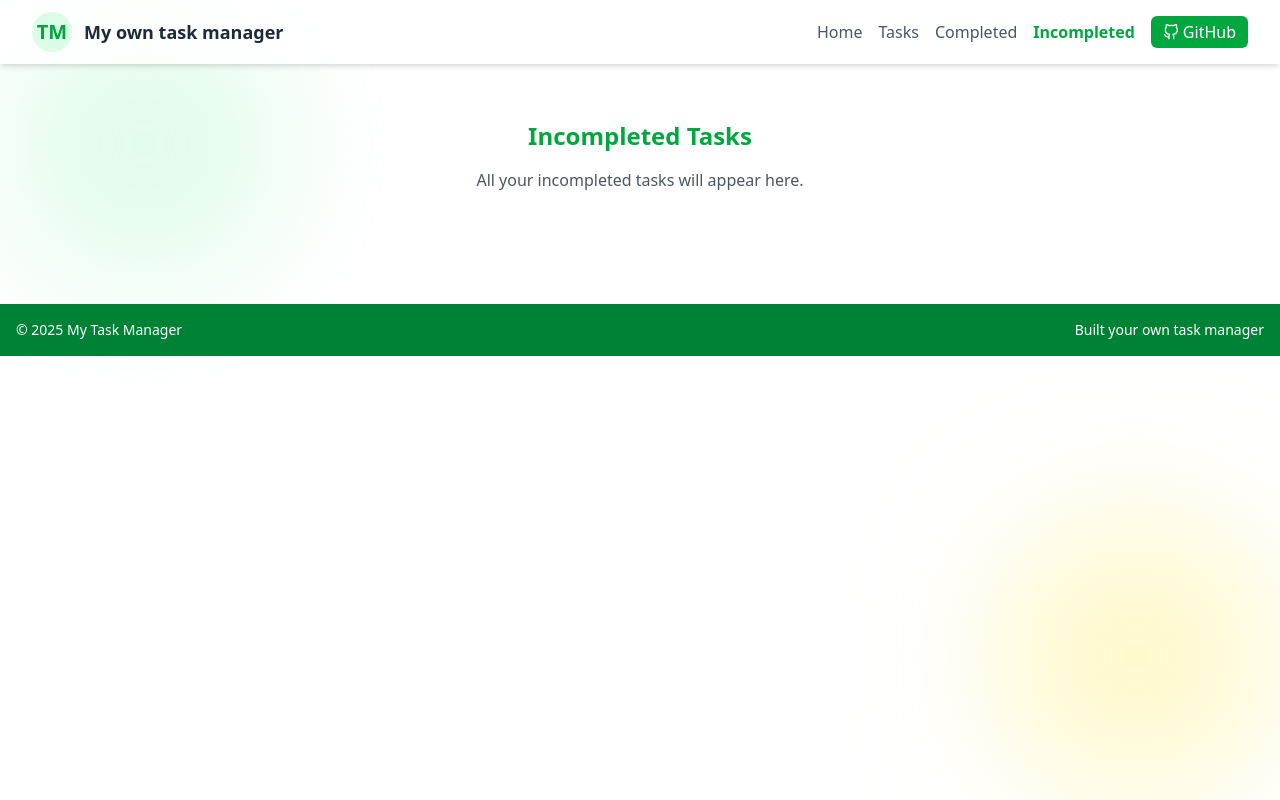
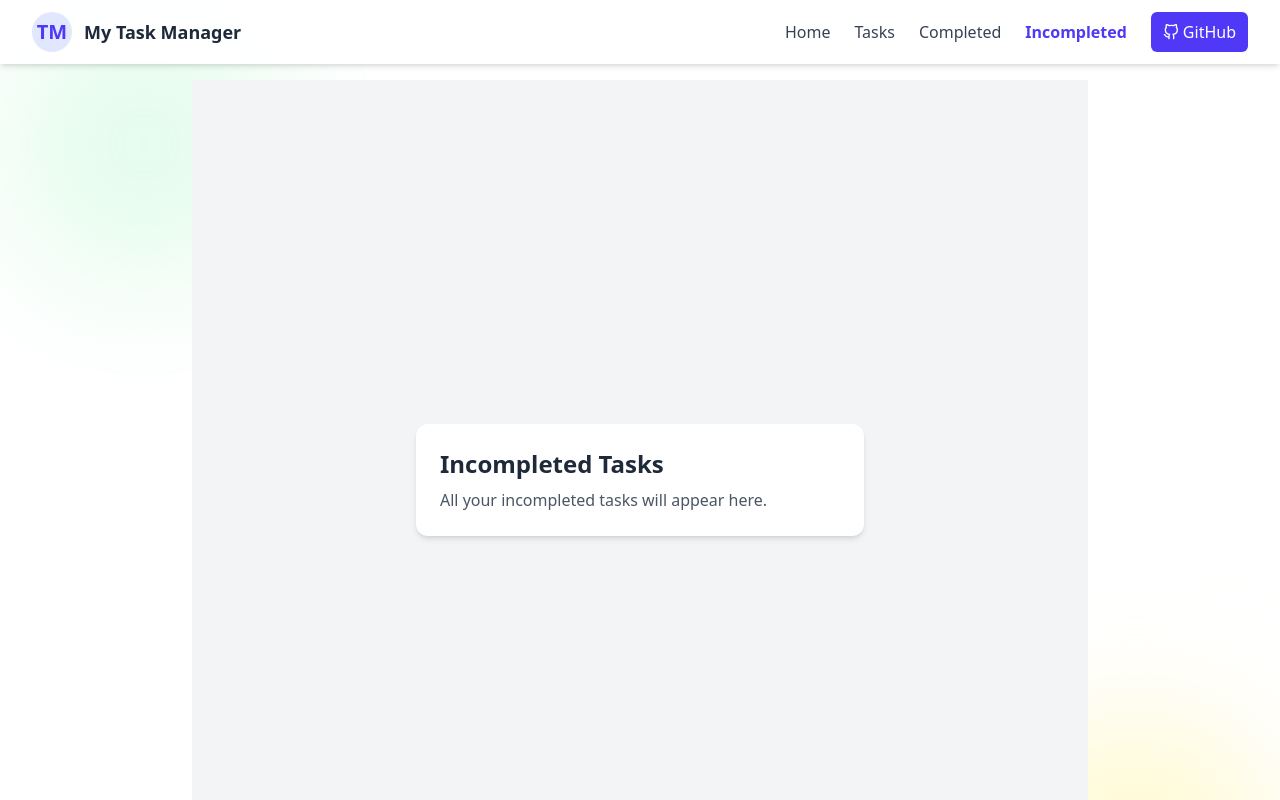
Before and after one commit to prosahme/task-manager, a React (Vite) app: page /incompleted in a window 1280 px wide. Shown: the top 800 px of the page. Built offline with nearby package versions, Linux system fonts and the light colour scheme.

Commit message:
Update header, home, taskApp, completed and incomplete parts

```diff
--- a/src/components/Layout/Header.jsx
+++ b/src/components/Layout/Header.jsx
@@ -8,8 +8,8 @@
   const [isOpen, setIsOpen] = useState(false);
 
   const linkClass = (path) =>
-    `hover:text-green-600 transition-colors duration-200 ${
-      location.pathname === path ? "text-green-600 font-bold" : "text-gray-600"
+    `hover:text-indigo-500 transition-colors duration-200 ${
+      location.pathname === path ? "text-indigo-600 font-bold" : "text-gray-700"
     }`;
 
   const navLinks = [
@@ -20,8 +20,9 @@
   ];
 
   return (
-    <header className="w-full fixed top-0 left-0 z-50 bg-white/80 backdrop-blur-md shadow-md">
+    <header className="w-full fixed top-0 left-0 z-50 bg-white/90 backdrop-blur-md shadow-md">
       <div className="max-w-7xl mx-auto flex items-center justify-between px-4 md:px-8 py-3">
+        {/* Logo */}
         <motion.div
           className="flex items-center space-x-3"
           initial={{ y: -18, opacity: 0 }}
@@ -29,17 +30,18 @@
           transition={{ type: "spring", stiffness: 350, damping: 22 }}
         >
           <Link to="/" className="flex items-center space-x-3">
-            <div className="text-green-600 font-bold text-xl rounded-full w-10 h-10 flex items-center justify-center bg-green-100">
+            <div className="text-indigo-600 font-bold text-xl rounded-full w-10 h-10 flex items-center justify-center bg-indigo-100">
               TM
             </div>
             <div className="text-gray-800 font-semibold text-lg">
-              My own task manager
+              My Task Manager
             </div>
           </Link>
         </motion.div>
 
+        {/* Desktop Nav */}
         <motion.nav
-          className="hidden md:flex items-center space-x-4"
+          className="hidden md:flex items-center space-x-6"
           initial={{ y: -18, opacity: 0 }}
           animate={{ y: 0, opacity: 1 }}
           transition={{
@@ -56,8 +58,8 @@
           ))}
 
           <a
-            className="flex items-center bg-green-600 text-white px-3 py-1 rounded-md hover:bg-green-700 transition-colors duration-200"
-            href="https://github.com/"
+            className="flex items-center bg-indigo-600 text-white px-3 py-2 rounded-md hover:bg-indigo-700 transition-colors duration-200"
+            href="https://github.com/YOUR_USERNAME/YOUR_REPO"
             target="_blank"
             rel="noreferrer"
           >
@@ -66,6 +68,7 @@
           </a>
         </motion.nav>
 
+        {/* Mobile Button */}
         <div className="md:hidden">
           <button onClick={() => setIsOpen(!isOpen)} className="text-gray-700">
             {isOpen ? <FiX size={24} /> : <FiMenu size={24} />}
@@ -73,6 +76,7 @@
         </div>
       </div>
 
+      {/* Mobile Menu */}
       <AnimatePresence>
         {isOpen && (
           <motion.div
@@ -94,8 +98,8 @@
             ))}
 
             <a
-              className="flex items-center bg-green-600 text-white px-3 py-2 rounded-md hover:bg-green-700 transition-colors duration-200"
-              href="https://github.com/"
+              className="flex items-center bg-indigo-600 text-white px-3 py-2 rounded-md hover:bg-indigo-700 transition-colors duration-200"
+              href="https://github.com/prosahme/task-manager.git"
               target="_blank"
               rel="noreferrer"
               onClick={() => setIsOpen(false)}
--- a/src/components/Navbar.jsx
+++ /dev/null
@@ -1,106 +0,0 @@
-import React, { useState } from "react";
-import { NavLink } from "react-router-dom";
-import { Menu, X } from "lucide-react"; // for hamburger icons
-
-export default function Navbar() {
-  const [isOpen, setIsOpen] = useState(false);
-
-  const linkClass =
-    "px-3 py-2 rounded-md text-sm font-medium transition hover:bg-green-600 hover:text-white";
-
-  return (
-    <nav className="bg-green-700 text-white shadow-md fixed top-0 left-0 w-full z-50">
-      <div className="container mx-auto flex items-center justify-between px-4 py-3">
-        {/* Logo */}
-        <h1 className="font-bold text-lg">🌙 Islamic Task Manager</h1>
-
-        {/* Desktop Menu */}
-        <div className="hidden md:flex gap-4">
-          <NavLink
-            to="/"
-            className={({ isActive }) =>
-              `${linkClass} ${isActive ? "bg-white text-green-700" : ""}`
-            }
-          >
-            Home
-          </NavLink>
-          <NavLink
-            to="/tasks"
-            className={({ isActive }) =>
-              `${linkClass} ${isActive ? "bg-white text-green-700" : ""}`
-            }
-          >
-            Tasks
-          </NavLink>
-          <NavLink
-            to="/completed"
-            className={({ isActive }) =>
-              `${linkClass} ${isActive ? "bg-white text-green-700" : ""}`
-            }
-          >
-            Completed
-          </NavLink>
-          <NavLink
-            to="/incompleted"
-            className={({ isActive }) =>
-              `${linkClass} ${isActive ? "bg-white text-green-700" : ""}`
-            }
-          >
-            Incompleted
-          </NavLink>
-        </div>
-
-        {/* Mobile Menu Button */}
-        <button
-          className="md:hidden"
-          onClick={() => setIsOpen(!isOpen)}
-          aria-label="Toggle menu"
-        >
-          {isOpen ? <X size={24} /> : <Menu size={24} />}
-        </button>
-      </div>
-
-      {/* Mobile Dropdown */}
-      {isOpen && (
-        <div className="md:hidden bg-green-800 px-4 py-3 space-y-2">
-          <NavLink
-            to="/"
-            onClick={() => setIsOpen(false)}
-            className={({ isActive }) =>
-              `${linkClass} block ${isActive ? "bg-white text-green-700" : ""}`
-            }
-          >
-            Home
-          </NavLink>
-          <NavLink
-            to="/tasks"
-            onClick={() => setIsOpen(false)}
-            className={({ isActive }) =>
-              `${linkClass} block ${isActive ? "bg-white text-green-700" : ""}`
-            }
-          >
-            Tasks
-          </NavLink>
-          <NavLink
-            to="/completed"
-            onClick={() => setIsOpen(false)}
-            className={({ isActive }) =>
-              `${linkClass} block ${isActive ? "bg-white text-green-700" : ""}`
-            }
-          >
-            Completed
-          </NavLink>
-          <NavLink
-            to="/incompleted"
-            onClick={() => setIsOpen(false)}
-            className={({ isActive }) =>
-              `${linkClass} block ${isActive ? "bg-white text-green-700" : ""}`
-            }
-          >
-            Incompleted
-          </NavLink>
-        </div>
-      )}
-    </nav>
-  );
-}
--- a/src/components/Task/TaskApp.jsx
+++ b/src/components/Task/TaskApp.jsx
@@ -1,4 +1,4 @@
-import React, { useMemo, useState } from "react";
+import React, { useState, useMemo } from "react";
 import { motion, AnimatePresence } from "framer-motion";
 import TaskForm from "./TaskForm.jsx";
 import TaskCard from "./TaskCard.jsx";
@@ -81,12 +81,15 @@
     loading: quoteLoading,
     error: quoteError,
     refetch: refetchQuote,
-  } = useFetch("https://api.alquran.cloud/v1/ayah/random");
+  } = useFetch("https://api.quranhub.com/v1/ayah/random");
 
   return (
-    <section className="grid gap-6 md:grid-cols-3">
+    <section className="bg-gray-100 min-h-screen p-4 flex flex-col">
+      {/* Tasks & Sidebar */}
+      <div className="grid gap-6 md:grid-cols-3 flex-1">
+        {/* Sidebar / Add Task */}
         <motion.aside
-        className="bg-white shadow-lg rounded-xl p-4 md:col-span-1"
+          className="bg-white shadow-md rounded-xl p-4 md:col-span-1 flex flex-col"
           initial={{ opacity: 0, y: 12 }}
           animate={{ opacity: 1, y: 0 }}
           transition={{ duration: 0.25 }}
@@ -103,15 +106,16 @@
           ) : (
             <button
               onClick={() => setIsModalOpen(true)}
-            className="w-full bg-green-600 text-white px-4 py-2 rounded-lg shadow hover:bg-green-700 transition"
+              className="w-full bg-gray-800 text-white px-4 py-2 rounded-lg shadow hover:bg-gray-900 transition"
             >
               + Add Task
             </button>
           )}
         </motion.aside>
 
+        {/* Task List */}
         <motion.section
-        className="bg-white shadow-lg rounded-xl p-4 md:col-span-2 flex flex-col"
+          className="bg-white shadow-md rounded-xl p-4 md:col-span-2 flex flex-col"
           initial={{ opacity: 0, y: 12 }}
           animate={{ opacity: 1, y: 0 }}
           transition={{ delay: 0.05, duration: 0.25 }}
@@ -155,14 +159,16 @@
             </>
           )}
         </motion.section>
+      </div>
 
+      {/* Quran Inspiration Footer */}
       <motion.aside
-        className="bg-green-50 shadow-lg rounded-xl p-4 md:col-span-3 mt-4 md:mt-0"
+        className="bg-white shadow-md rounded-xl p-4 mt-6"
         initial={{ opacity: 0, y: 12 }}
         animate={{ opacity: 1, y: 0 }}
         transition={{ delay: 0.1, duration: 0.25 }}
       >
-        <h3 className="text-lg font-semibold mb-2 text-green-800">
+        <h3 className="text-lg font-semibold mb-2 text-gray-800">
           Quran Inspiration
         </h3>
         <hr className="mb-2" />
@@ -172,7 +178,7 @@
           <div className="text-center py-4">
             <p>Couldn’t fetch ayah 😢</p>
             <button
-              className="mt-2 px-3 py-1 bg-green-600 text-white rounded hover:bg-green-700 focus:ring-2 focus:ring-green-400 transition"
+              className="mt-2 px-3 py-1 bg-gray-800 text-white rounded hover:bg-gray-900 focus:ring-2 focus:ring-gray-400 transition"
               onClick={refetchQuote}
             >
               Retry
@@ -189,6 +195,7 @@
         )}
       </motion.aside>
 
+      {/* Floating Add Task Button */}
       <AnimatePresence>
         {isModalOpen && (
           <motion.div
@@ -207,7 +214,7 @@
                 onClick={() => setIsModalOpen(false)}
                 className="absolute top-2 right-2 text-gray-500 hover:text-black"
               >
-                ✖
+                ✖️
               </button>
               <TaskForm
                 onSave={upsertTask}
--- a/src/pages/CompletedTask.jsx
+++ b/src/pages/CompletedTask.jsx
@@ -2,11 +2,15 @@
 
 export default function CompletedTasks() {
   return (
-    <div className="text-center py-10">
-      <h1 className="text-2xl font-bold text-green-600">Completed Tasks</h1>
-      <p className="mt-4 text-gray-600">
-        All your completed tasks will appear here.
-      </p>
+    <div className="min-h-screen bg-gray-100 flex flex-col justify-between">
+      <div className="flex-1 flex items-center justify-center p-6">
+        <div className="bg-white shadow-md rounded-xl p-6 max-w-md w-full">
+          <h1 className="text-2xl font-bold text-gray-800">Completed Tasks</h1>
+          <p className="mt-2 text-gray-600">
+            All your completed tasks will appear here.
+          </p>
+        </div>
+      </div>
     </div>
   );
 }
--- a/src/pages/Home.jsx
+++ b/src/pages/Home.jsx
@@ -1,24 +1,32 @@
-import React from "react";
-import { motion } from "framer-motion";
+import React, { useState } from "react";
 import TaskApp from "../components/Task/TaskApp";
 
-export default function Home({ onStart }) {
+export default function Home() {
+  const [started, setStarted] = useState(false);
+
   return (
-    <div className="flex flex-col items-center justify-center min-h-screen bg-gradient-to-tr from-emerald-100 to-green-200 p-6">
-      <h1 className="text-4xl font-bold text-green-700 mb-4">
+    <div className="min-h-screen bg-gray-100 p-6">
+      {!started ? (
+        <div className="flex flex-col items-center justify-center min-h-screen">
+          <h1 className="text-4xl font-bold text-gray-800 mb-4">
             Welcome to Islamic Task Manager 🌙
           </h1>
-      <p className="text-gray-700 mb-6 text-center max-w-md">
-        Stay productive while being spiritually inspired. Manage your tasks and
-        get daily Quranic quotes for motivation.
+          <p className="text-gray-600 mb-6 text-center max-w-md">
+            Stay productive while being spiritually inspired. Manage your tasks
+            and get daily Quranic quotes for motivation.
           </p>
           <button
-        onClick={onStart}
-        className="px-6 py-3 rounded-lg bg-green-600 text-white font-medium text-lg hover:bg-green-700 shadow-lg"
+            onClick={() => setStarted(true)}
+            className="px-6 py-3 rounded-lg bg-gray-800 text-white font-medium text-lg hover:bg-gray-900 shadow-lg"
           >
             Get Started
           </button>
-      <TaskApp />
+        </div>
+      ) : (
+        <div className="relative">
+          <TaskApp showAddTask={true} />
+        </div>
+      )}
     </div>
   );
 }
--- a/src/pages/IncompletedTask.jsx
+++ b/src/pages/IncompletedTask.jsx
@@ -2,11 +2,17 @@
 
 export default function IncompletedTasks() {
   return (
-    <div className="text-center py-10">
-      <h1 className="text-2xl font-bold text-green-600">Incompleted Tasks</h1>
-      <p className="mt-4 text-gray-600">
-        All your incompleted tasks will appear here.
-      </p>
+    <div className="min-h-screen bg-gray-100 flex flex-col justify-between">
+      <div className="flex-1 flex items-center justify-center p-6">
+        <div className="bg-white shadow-md rounded-xl p-6 max-w-md w-full">
+          <h1 className="text-2xl font-bold text-gray-800">
+            Incompleted Tasks
+          </h1>
+          <p className="mt-2 text-gray-600">
+            All your incompleted tasks will appear here.
+          </p>
+        </div>
+      </div>
     </div>
   );
 }
```
Lines whose indentation alone changed are shown as unchanged.
